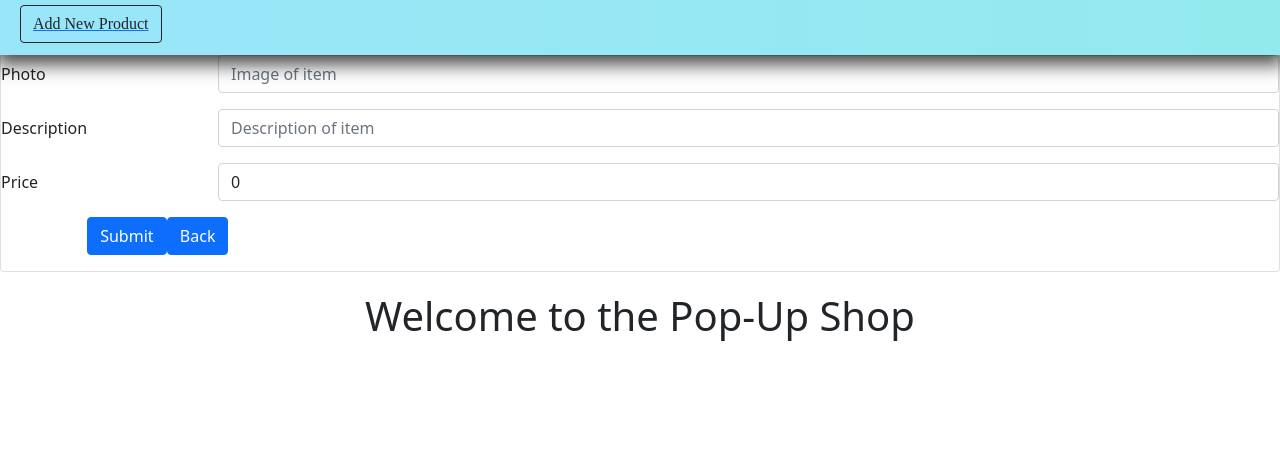
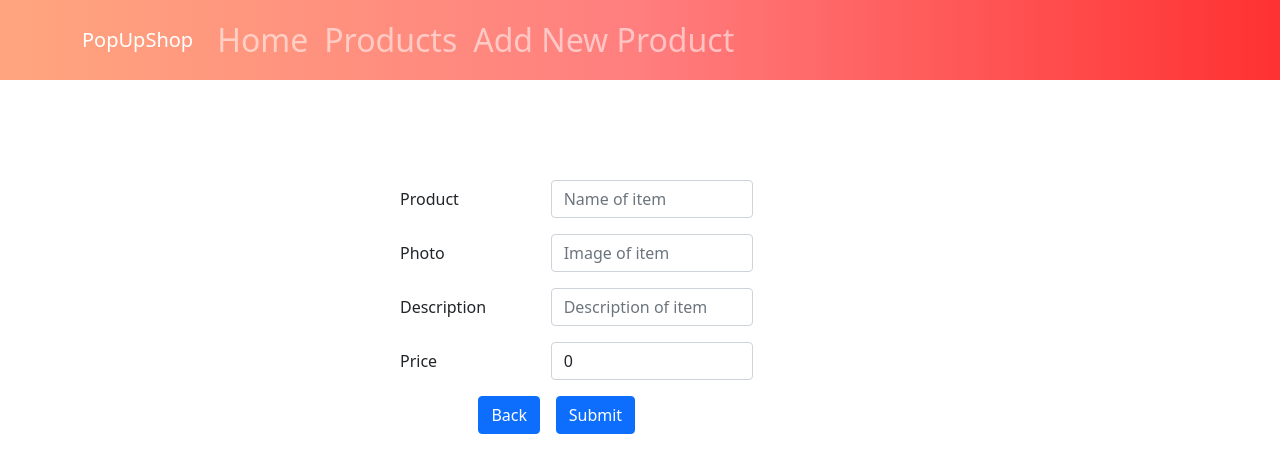
Before and after one commit to mphall77/Pop-Up-Front-End, a React (Create React App) app in the folder front-end/: page /products/new in a window 1280 px wide. Shown: the top 472 px of the page. Built offline with nearby package versions, Linux system fonts and the light colour scheme.

Commit message:
Navbar and Form fixed

```diff
--- a/front-end/src/App.js
+++ b/front-end/src/App.js
@@ -1,8 +1,5 @@
 import { Switch, Route } from "react-router-dom";
-import 'bootstrap/dist/css/bootstrap.min.css';
-// import axios from "axios";
-// import { useState, useEffect } from "react";
-// import "./app.css";
+import "bootstrap/dist/css/bootstrap.min.css";
 
 //components
 import NavBar from "./Components/NavBar";
@@ -13,9 +10,6 @@ import Show from "./Pages/Show";
 import Index from "./Pages/Index";
 import Edit from "./Pages/Edit";
 import New from "./Pages/New";
-
-// import { apiURL } from "./util/apiURL.js";
-// const API = apiURL();
 
 function App() {
 	return (
@@ -38,7 +32,6 @@ function App() {
 					<Edit />
 				</Route>
 			</Switch>
-			<h1 className="title">Welcome to the Pop-Up Shop</h1>
 		</div>
 	);
 }
--- a/front-end/src/Components/NavBar.js
+++ b/front-end/src/Components/NavBar.js
@@ -1,17 +1,19 @@
 import { Link } from "react-router-dom";
+import { Navbar, Container, Nav, Row } from "react-bootstrap";
 
 export default function NavBar() {
 	return (
-		<nav>
-			<h1>
-				<Link to="/products/new">
-					<div className="navbut">
-					<button type="button" class="btn btn-outline-dark">
-						Add New Product
-					</button>
-					</div>
-				</Link>
-			</h1>
-		</nav>
+			<h2>
+	<Navbar bg="dark" variant="dark">
+    <Container>
+    <Navbar.Brand href="#home">PopUpShop</Navbar.Brand>
+    <Nav className="me-auto">
+      <Nav.Link href="/">Home</Nav.Link>
+      <Nav.Link href="/products">Products</Nav.Link>
+      <Nav.Link href="/products/new">Add New Product</Nav.Link>
+    </Nav>
+    </Container>
+  </Navbar>
+			</h2>
 	);
 }
--- a/front-end/src/Components/ProductEditForm.js
+++ b/front-end/src/Components/ProductEditForm.js
@@ -34,6 +34,7 @@ const ProductEditForm = () => {
 		}
 	};
 
+	useEffect(() => {
 		const fetchProductToEdit = async () => {
 			try {
 				const res = await axios.get(`${API}/products/${id}`);
@@ -42,15 +43,14 @@ const ProductEditForm = () => {
 				console.log(err);
 			}
 		};
-
-	useEffect(() => {
 		fetchProductToEdit();
 	}, [id, history, API]);
+
 	return (
 		<section>
 			<form onSubmit={handleSubmit}>
-				<Form.Group as={Row} className="mb-3" controlId="formHorizontalProduct">
-					<Form.Label column sm={2}>
+				<Form.Group as={Row} className="mb-3">
+					<Form.Label htmlFor="name" column sm={2}>
 						Product
 					</Form.Label>
 					<Col sm={10}>
@@ -63,8 +63,8 @@ const ProductEditForm = () => {
 						/>
 					</Col>
 				</Form.Group>
-				<Form.Group as={Row} className="mb-3" controlId="formHorizontalPhoto">
-					<Form.Label column sm={2}>
+				<Form.Group as={Row} className="mb-3">
+					<Form.Label htmlFor="photo" column sm={2}>
 						Photo
 					</Form.Label>
 					<Col sm={10}>
@@ -77,12 +77,8 @@ const ProductEditForm = () => {
 						/>
 					</Col>
 				</Form.Group>
-				<Form.Group
-					as={Row}
-					className="mb-3"
-					controlId="formHorizontalDescription"
-				>
-					<Form.Label column sm={2}>
+				<Form.Group as={Row} className="mb-3">
+					<Form.Label htmlFor="description" column sm={2}>
 						Description
 					</Form.Label>
 					<Col sm={10}>
@@ -95,8 +91,8 @@ const ProductEditForm = () => {
 						/>
 					</Col>
 				</Form.Group>
-				<Form.Group as={Row} className="mb-3" controlId="formHorizontalPrice">
-					<Form.Label column sm={2}>
+				<Form.Group as={Row} className="mb-3">
+					<Form.Label htmlFor="price" column sm={2}>
 						Price
 					</Form.Label>
 					<Col sm={10}>
@@ -110,21 +106,21 @@ const ProductEditForm = () => {
 					</Col>
 				</Form.Group>
 				<div
-					class="btn-toolbar"
+					className="btn-toolbar"
 					role="toolbar"
 					aria-label="Toolbar with button groups"
 				></div>
-				<div class="btn-group me-2" role="group" aria-label="First group">
+				<div className="btn-group me-2" role="group" aria-label="Second group">
+					<Form.Group as={Row} className="mb-3">
+						<Col sm={{ span: 10, offset: 11 }}>
+							<Button>Back</Button>
+						</Col>
+					</Form.Group>
+				</div>
+				<div className="btn-group me-2" role="group" aria-label="First group">
 					<Form.Group as={Row} className="mb-3">
 						<Col sm={{ span: 10, offset: 10 }}>
 							<Button type="submit">Submit</Button>
-						</Col>
-					</Form.Group>
-				</div>
-				<div class="btn-group me-2" role="group" aria-label="Second group">
-					<Form.Group as={Row} className="mb-3">
-						<Col sm={{ span: 10, offset: 11 }}>
-							<Button type="submit">Back</Button>
 						</Col>
 					</Form.Group>
 				</div>
--- a/front-end/src/Components/ProductNewForm.js
+++ b/front-end/src/Components/ProductNewForm.js
@@ -34,13 +34,13 @@ const ProductNewForm = () => {
 	};
 
 	return (
-		<section class="card">
-			<form onSubmit={handleSubmit}>
-				<Form.Group as={Row} className="mb-3" controlId="formHorizontalProduct">
-					<Form.Label column sm={2}>
+		<section>
+			<form className="productform"onSubmit={handleSubmit}>
+				<Form.Group as={Row} className="mb-3">
+					<Form.Label htmlFor="name" column sm={2}>
 						Product
 					</Form.Label>
-					<Col sm={10}>
+					<Col sm={3}>
 						<Form.Control
 							type="text"
 							id="name"
@@ -50,11 +50,11 @@ const ProductNewForm = () => {
 						/>
 					</Col>
 				</Form.Group>
-				<Form.Group as={Row} className="mb-3" controlId="formHorizontalPhoto">
-					<Form.Label column sm={2}>
+				<Form.Group as={Row} className="mb-3">
+					<Form.Label htmlFor="photo" column sm={2}>
 						Photo
 					</Form.Label>
-					<Col sm={10}>
+					<Col sm={3}>
 						<Form.Control
 							type="text"
 							id="photo"
@@ -64,15 +64,11 @@ const ProductNewForm = () => {
 						/>
 					</Col>
 				</Form.Group>
-				<Form.Group
-					as={Row}
-					className="mb-3"
-					controlId="formHorizontalDescription"
-				>
-					<Form.Label column sm={2}>
+				<Form.Group as={Row} className="mb-3">
+					<Form.Label htmlFor="description" column sm={2}>
 						Description
 					</Form.Label>
-					<Col sm={10}>
+					<Col sm={3}>
 						<Form.Control
 							type="text"
 							id="description"
@@ -82,11 +78,11 @@ const ProductNewForm = () => {
 						/>
 					</Col>
 				</Form.Group>
-				<Form.Group as={Row} className="mb-3" controlId="formHorizontalPrice">
-					<Form.Label column sm={2}>
+				<Form.Group as={Row} className="mb-3">
+					<Form.Label htmlFor="price" column sm={2}>
 						Price
 					</Form.Label>
-					<Col sm={10}>
+					<Col sm={3}>
 						<Form.Control
 							type="number"
 							id="price"
@@ -97,21 +93,21 @@ const ProductNewForm = () => {
 					</Col>
 				</Form.Group>
 				<div
-					class="btn-toolbar"
+					className="btn-toolbar"
 					role="toolbar"
 					aria-label="Toolbar with button groups"
 				></div>
-				<div class="btn-group me-2" role="group" aria-label="First group">
+				<div className="btn-group me-2" role="group" aria-label="Second group">
+					<Form.Group as={Row} className="mb-3">
+						<Col sm={{ span: 10, offset: 11 }}>
+							<Button type="submit">Back</Button>
+						</Col>
+					</Form.Group>
+				</div>
+				<div className="btn-group me-2" role="group" aria-label="First group">
 					<Form.Group as={Row} className="mb-3">
 						<Col sm={{ span: 10, offset: 10 }}>
 							<Button type="submit">Submit</Button>
-						</Col>
-					</Form.Group>
-				</div>
-				<div class="btn-group me-2" role="group" aria-label="Second group">
-					<Form.Group as={Row} className="mb-3">
-						<Col sm={{ span: 10, offset: 11 }}>
-							<Button type="submit">Back</Button>
 						</Col>
 					</Form.Group>
 				</div>
--- a/front-end/src/Components/ProductsList.js
+++ b/front-end/src/Components/ProductsList.js
@@ -7,6 +7,7 @@ const API = apiURL();
 const ProductsList = () => {
 	const [products, setProducts] = useState([]);
 
+	console.log("API", API);
 	const fetchProducts = async () => {
 		try {
 			const res = await axios.get(`${API}/products`);
@@ -21,7 +22,7 @@ const ProductsList = () => {
 	}, []);
 
 	return (
-		<div class="row row-cols-1 row-cols-sm-2 g-3">
+		<div className="row row-cols-1 row-cols-sm-2 g-3">
 			{products.map((product) => {
 				return <ProductListItem key={product.id} product={product} />;
 			})}
@@ -30,25 +31,3 @@ const ProductsList = () => {
 };
 
 export default ProductsList;
-
-{
-	/* <div>
-			<section>
-				<table class="table table-striped">
-					<thead scope="row">
-						<tr>
-							<th scope="col">Name</th>
-							<th scope="col">Photo</th>
-							<th scope="col">Description</th>
-							<th scope="col">Price</th>
-						</tr>
-					</thead>
-					<tbody>
-						{products.map((product) => {
-							return <ProductListItem key={product.id} product={product} />;
-						})}
-					</tbody>
-				</table>
-			</section>
-		</div> */
-}
--- a/front-end/src/Pages/Home.js
+++ b/front-end/src/Pages/Home.js
@@ -1,7 +1,10 @@
+import { Link } from "react-router-dom";
+
 export default function Home() {
-    return(
-        <div>
-            <h1>Welcome to the Pop-Up Shop!</h1>
-        </div>
-    )
+	return (
+		<div>
+			<h1 className="title">Welcome to the Pop-Up Shop!</h1>
+			<img className="logo"src="https://cblproperty.blob.core.windows.net/production/assets/blt17550029a6b318df-Pop-up_Shop_Generic_Logo.png"></img>
+		</div>
+	);
 }
--- a/front-end/src/index.css
+++ b/front-end/src/index.css
@@ -6,51 +6,51 @@ body {
 	-webkit-font-smoothing: antialiased;
 	-moz-osx-font-smoothing: grayscale;
 }
-
+.title{
+    margin: auto;
+  width: 50%;
+  padding: 10px;
+}
+.logo{
+    display: flex;
+    justify-self: center;
+    height: 500px;
+    padding-left: 320px;
+}
 code {
 	font-family: source-code-pro, Menlo, Monaco, Consolas, "Courier New",
 		monospace;
 }
 
-.card > img {
-	height: 200px;
+.product-img {
+	width: 90%;
+	height: auto;
+}
+.productform{
+    padding-left: 400px;
+    margin-top: 100px;
+}
+.card-parent {
+	max-width: 300px;
+	height: 350px;
 }
 
-.card > .card-body {
+.product-desc {
 	height: 250px;
 }
-.title{
-	display: flex;
-	padding-top: 20px;
-	justify-content: center;
-}
-nav{
-	display: flex;
-  justify-content: space-between;
-  align-items: center;
-  background: linear-gradient(270deg, #89f2d7, #9be4fe, #0f62ff);
-  background-size: 600% 600%;
-  -webkit-animation: AnimationName 9s ease infinite;
-  -moz-animation: AnimationName 9s ease infinite;
-  animation: AnimationName 9s ease infinite;
-  height: 55px;
-  font-family: Futura;
-  padding: 20px;
-  box-shadow: 0px 5px 18px 4px rgba(0, 0, 0, 0.75);
-  -webkit-box-shadow: 0px 5px 18px 4px rgba(0, 0, 0, 0.75);
-  -moz-box-shadow: 0px 5px 18px 4px rgba(0, 0, 0, 0.75);
-  position: fixed;
-  top: 0;
-  left: 0;
-  right: 0;
-  z-index: 100;
+
+.navbutton{
+    display: flex;
 }
 
-.navbut{
-	display: flex;
-	justify-content: center;
-	align-items: center;
+nav {
+	background: linear-gradient(270deg, #ff3131, #ff7e7e, #ffa57e);
+    -webkit-animation: AnimationName 9s ease infinite;
+    -moz-animation: AnimationName 9s ease infinite;
+    animation: AnimationName 9s ease infinite;
+	height: 10vh;
 }
+
 @-webkit-keyframes AnimationName {
     0%{background-position:0% 50%}
     50%{background-position:100% 50%}
--- a/front-end/src/util/apiURL.js
+++ b/front-end/src/util/apiURL.js
@@ -1,5 +1,5 @@
 export const apiURL = () => {
 	return window.location.hostname === "localhost"
 		? "http://localhost:3333"
-		: "https://pop-up-shop-back-end.herokuapp.com/";
+		: "https://pop-up-shop-back-end.herokuapp.com";
 };
```
Also changed, not shown: front-end/src/Components/ProductDetails.js (+33 -25 lines), front-end/src/Components/ProductListItem.js (+16 -23 lines). Lines whose indentation alone changed are shown as unchanged.
